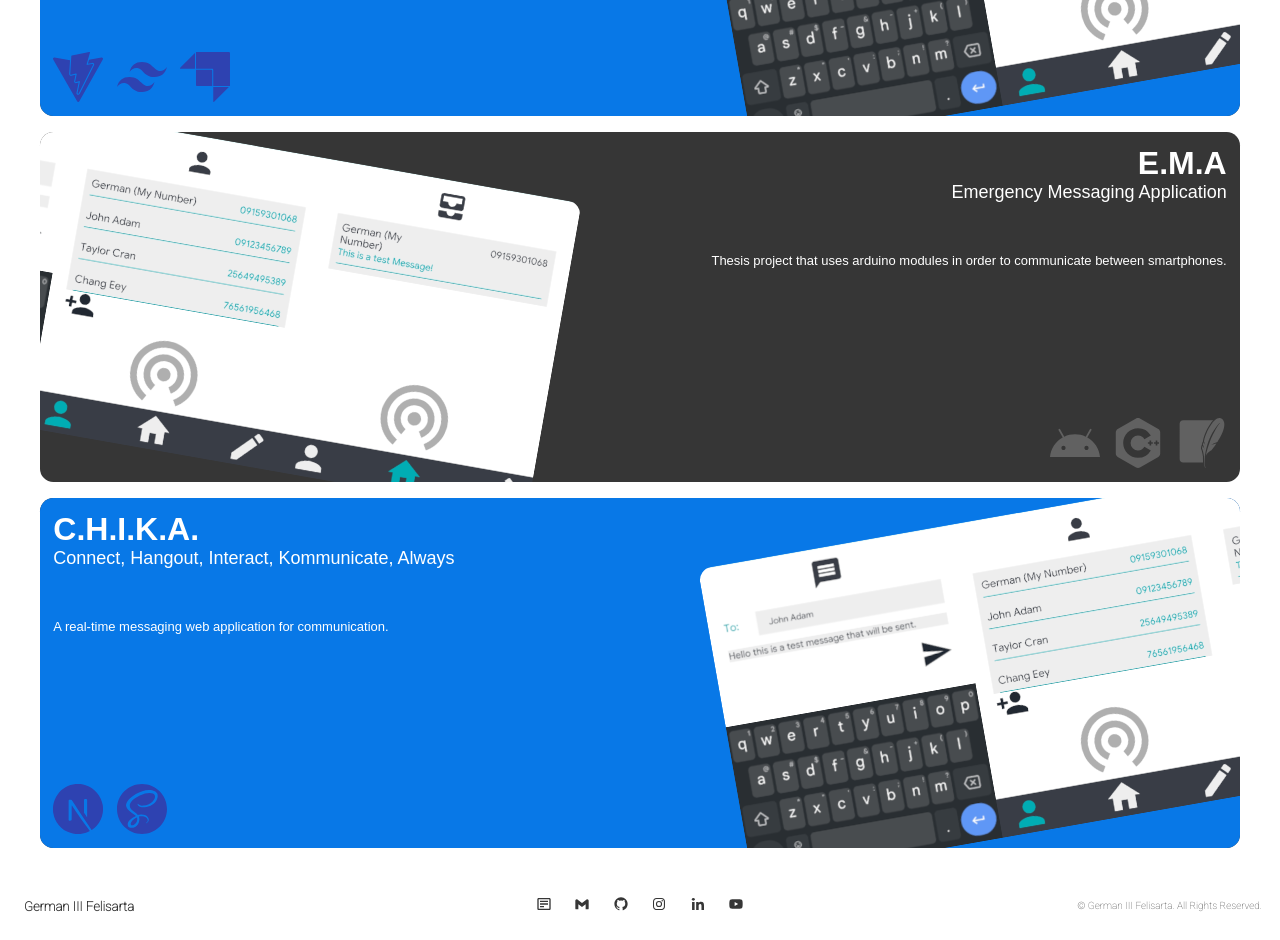
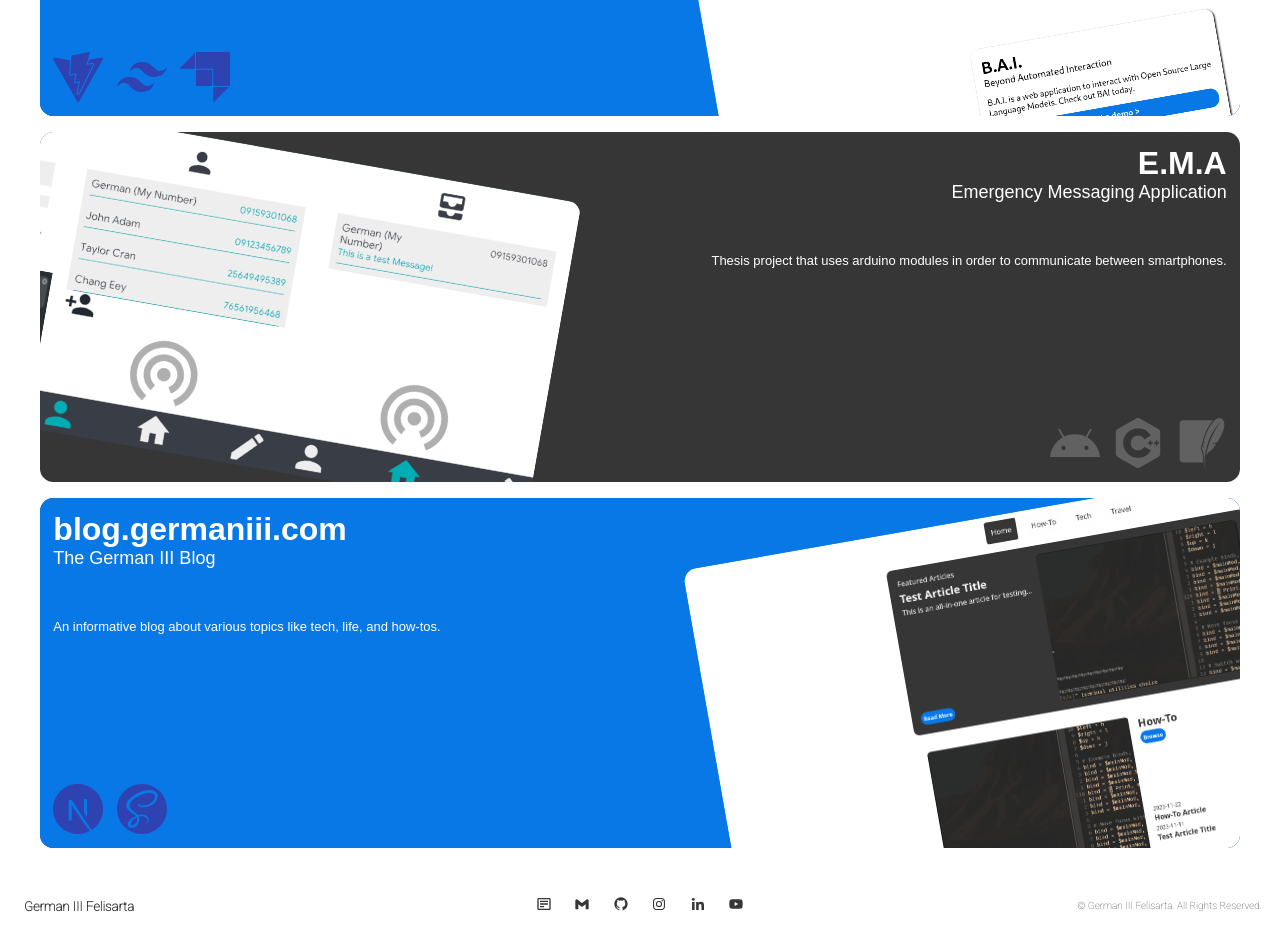
Before and after one commit to germaniii-com/germaniii.com, a Next.js app in the folder root/: page /projects in a window 1280 px wide. Shown: the part 340-1280 px from the top of the page. Built offline with nearby package versions, Linux system fonts and the light colour scheme.

Commit message:
Update links

```diff
--- a/root/app/Globals.tsx
+++ b/root/app/Globals.tsx
@@ -22,7 +22,8 @@ export const Projects = [
     description:
       "An Artificial Intelligence Assistant that can be accessed via the BAI web application.",
     direction: DIRECTION.FLOAT_LEFT,
-    image: <img src={"/Project_EMA.png"} alt="" />,
+    link: "https://bai.germaniii.com",
+    image: <img src={"/Project_BAI.png"} alt="" />,
     tech: (
       <>
         <SiVite />
@@ -37,6 +38,7 @@ export const Projects = [
     description:
       "Thesis project that uses arduino modules in order to communicate between smartphones.",
     direction: DIRECTION.FLOAT_RIGHT,
+    link: "https://github.com/germaniii/EMA",
     image: <img src={"/Project_EMA.png"} alt="" />,
     tech: (
       <>
@@ -47,11 +49,13 @@ export const Projects = [
     ),
   },
   {
-    title: "C.H.I.K.A.",
-    subTitle: "Connect, Hangout, Interact, Kommunicate, Always",
-    description: "A real-time messaging web application for communication.",
+    title: "blog.germaniii.com",
+    subTitle: "The German III Blog",
+    description:
+      "An informative blog about various topics like tech, life, and how-tos.",
+    link: "https://blog.germaniii.com",
     direction: DIRECTION.FLOAT_LEFT,
-    image: <img src={"/Project_EMA.png"} alt="" />,
+    image: <img src={"/Project_BLOG.png"} alt="" />,
     tech: (
       <>
         <SiNextdotjs />
--- a/root/app/_components/NavigationBar/_components/NavButton/index.tsx
+++ b/root/app/_components/NavigationBar/_components/NavButton/index.tsx
@@ -17,8 +17,8 @@ const NavButton = ({ label = "" }: NavButtonProps) => {
     label.toLowerCase() === "resumé"
       ? downloadResume()
       : label.toLowerCase() === "blog"
-      ? window.location.replace("https://blog.germaniii.com")
-      : router.replace(`/${label.toLowerCase()}`);
+      ? window.location.assign("https://blog.germaniii.com")
+      : router.push(`/${label.toLowerCase()}`);
   };
 
   const downloadResume = () => {
--- a/root/app/projects/page.tsx
+++ b/root/app/projects/page.tsx
@@ -2,6 +2,7 @@ import { ReactNode } from "react";
 import ProjectCard from "./_components/ProjectCard";
 import styles from "./index.module.scss";
 import { DIRECTION, Projects as projects } from "../Globals";
+import Link from "next/link";
 
 interface ProjectCardProps {
   title?: string;
@@ -16,6 +17,7 @@ const Projects = () => {
     <div className={styles.main}>
       <div className={styles.projectsLayout}>
         {projects.map((project) => (
+          <Link href={project.link}>
             <ProjectCard
               key={project.title}
               title={project.title}
@@ -25,6 +27,7 @@ const Projects = () => {
               image={project.image}
               tech={project.tech}
             />
+          </Link>
         ))}
       </div>
     </div>
```
Also changed, not shown: root/app/home/_components/TopProjects/index.tsx (+7 -1 lines), root/public/Project_BAI.png (added), root/public/Project_BLOG.png (added). Lines whose indentation alone changed are shown as unchanged.
